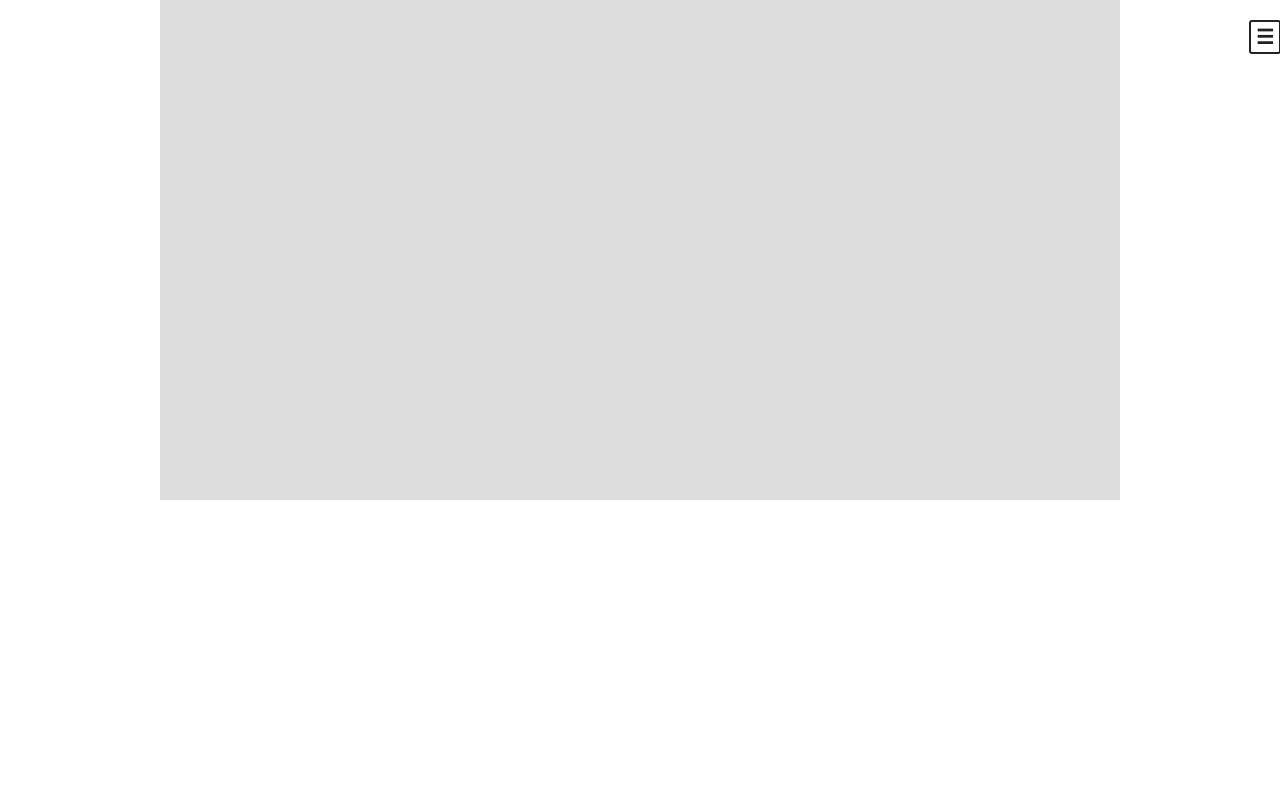
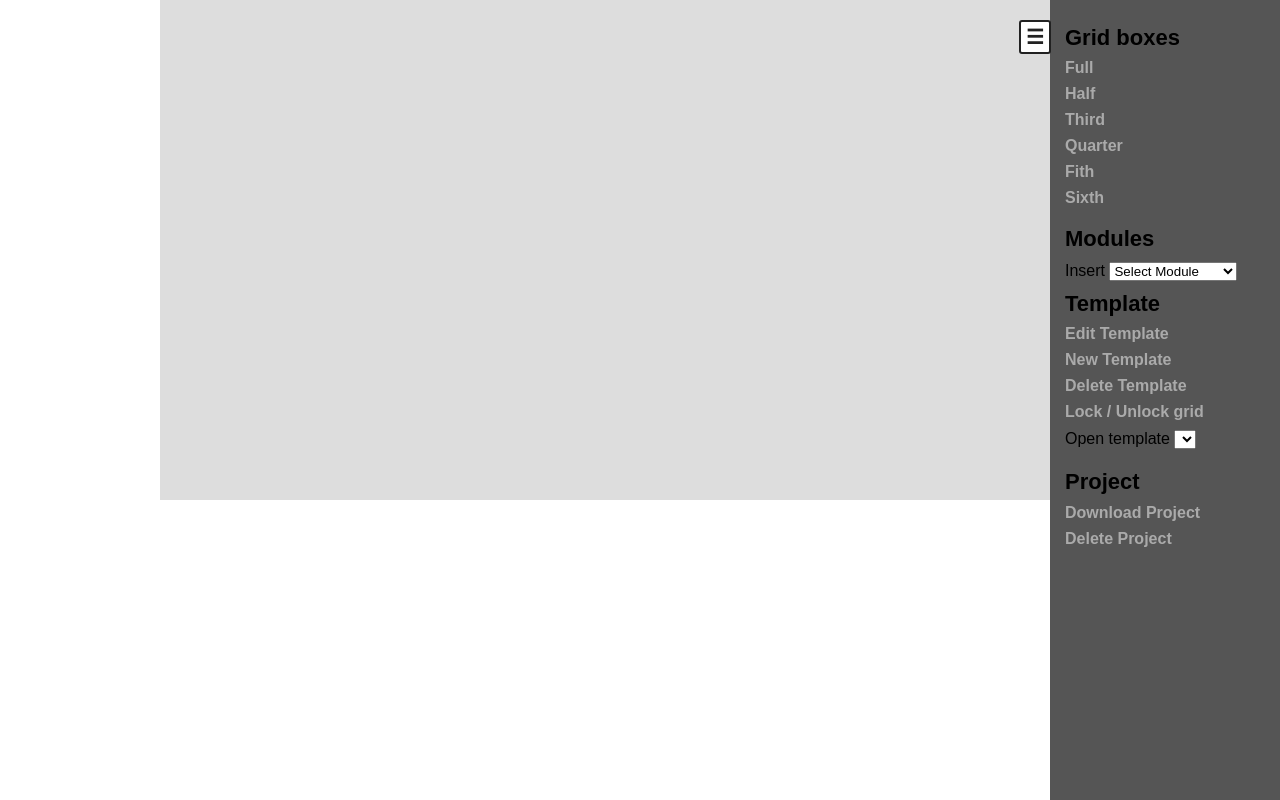
Before and after one commit to sirJiggles/prototype-builder, a PHP site: page / in a window 1280 px wide. Run offline with PHP 8.4, Linux system fonts and the light colour scheme; grey boxes labelled with a size stand in for pictures from a placeholder-image service; lists and menus that the app fills with data are empty; style sheets or scripts are compiled from the project's sources; some libraries are stand-ins or nearby versions.

Commit message:
Locking done on a template level, also added confirm for deleting the project (new popup)

```diff
--- a/assets/css/screen.css
+++ b/assets/css/screen.css
@@ -160,7 +160,7 @@ body { overflow-x: hidden; }
 
 .tools-link { font-size: 1.25em; color: #222222; font-weight: 700; text-decoration: none; position: absolute; left: -31px; padding: 5px; background-color: white; border: 2px solid #222222; display: block; top: 20px; -webkit-border-radius: 3px; -moz-border-radius: 3px; -ms-border-radius: 3px; -o-border-radius: 3px; border-radius: 3px; z-index: 2; }
 
-.tools { position: fixed; width: 300px; right: -300px; top: 0; height: 100%; background-color: #555555; z-index: 9998; padding: 15px; -webkit-transition-property: all; -moz-transition-property: all; -o-transition-property: all; transition-property: all; -webkit-transition-duration: 0.3s; -moz-transition-duration: 0.3s; -o-transition-duration: 0.3s; transition-duration: 0.3s; -webkit-transition-timing-function: ease-in; -moz-transition-timing-function: ease-in; -o-transition-timing-function: ease-in; transition-timing-function: ease-in; }
+.tools { position: fixed; width: 230px; right: -230px; top: 0; height: 100%; background-color: #555555; z-index: 9998; padding: 15px; -webkit-transition-property: all; -moz-transition-property: all; -o-transition-property: all; transition-property: all; -webkit-transition-duration: 0.3s; -moz-transition-duration: 0.3s; -o-transition-duration: 0.3s; transition-duration: 0.3s; -webkit-transition-timing-function: ease-in; -moz-transition-timing-function: ease-in; -o-transition-timing-function: ease-in; transition-timing-function: ease-in; }
 
 .tools.active { right: 0px; }
 
@@ -173,31 +173,27 @@ body { overflow-x: hidden; }
 .tools code { display: none; }
 
 /* NEW GRID BOXES ADDED TO THE STAGE */
-.grid-box { min-height: 100px; display: block; float: left; position: relative; }
-
-.grid-box.unlocked { border: 1px solid black; background-color: white; padding: 10px; }
+.grid-box { min-height: 100px; display: block; float: left; position: relative; padding: 10px; background-color: white; border: 1px solid black; }
 
 .grid-box.grid-active { border: 3px solid blue; }
 
-.grid-box.end.unlocked { border: 1px solid red; }
+.grid-box.end { border: 1px solid red; }
 
 .grid-box.grid-active.end { border: 3px solid red; }
 
 .grid-box.end a.end-toggle { -webkit-transform: rotate(180deg); -moz-transform: rotate(180deg); -ms-transform: rotate(180deg); -o-transform: rotate(180deg); transform: rotate(180deg); right: 63px; top: 14px; }
 
-.grid-box:hover a.lock { display: none; }
-
-.grid-box:hover a.unlock { display: block; }
-
-.grid-box.unlocked:hover a.control { display: block; }
-
-.grid-box.unlocked:hover a.unlock { display: none; }
+.grid-box:hover a.control { display: block; }
 
 .grid-box a.control { position: absolute; top: 16px; color: #555; font-weight: 700; font-size: 1.625em; font-family: 'entypo'; line-height: 0; vertical-align: -6px; text-decoration: none; z-index: 997; display: none; outline: none; text-decoration: none; }
 
 .grid-box a.control:hover { outline: none; text-decoration: none; }
 
 .grid-box a.control:after { position: absolute; content: ' '; width: 20px; height: 20px; -webkit-border-radius: 10px; -moz-border-radius: 10px; -ms-border-radius: 10px; -o-border-radius: 10px; border-radius: 10px; background-color: #888888; background: -moz-linear-gradient(top, #dddddd 0%, #555555 100%); background: -webkit-gradient(linear, left top, left bottom, color-stop(0%, #dddddd), color-stop(100%, #555555)); background: -webkit-linear-gradient(top, #dddddd 0%, #555555 100%); background: -o-linear-gradient(top, #dddddd 0%, #555555 100%); background: -ms-linear-gradient(top, #dddddd 0%, #555555 100%); background: linear-gradient(to bottom, #dddddd 0%, #555555 100%); filter: progid:DXImageTransform.Microsoft.gradient(startColorstr='#dddddd', endColorstr='#555555',GradientType=0); top: -12px; left: -6px; z-index: -1; border: 1px solid #222222; }
+
+.main.lock .grid-box { padding: 0px; background: none; border: none; }
+
+.main.lock .grid-box:hover a.control { display: none; }
 
 .grid-box a.end-toggle { right: 60px; }
 
@@ -208,8 +204,6 @@ body { overflow-x: hidden; }
 .grid-box a.remove { right: 37px; }
 
 .grid-box a.remove:after { left: -7px; }
-
-.grid-box a.lock, .grid-box a.unlock { right: 10px; }
 
 .grid-box a.dragger { left: 10px; }
 
@@ -223,7 +217,13 @@ body { overflow-x: hidden; }
 
 .popup { background-color: white; -webkit-border-radius: 5px; -moz-border-radius: 5px; -ms-border-radius: 5px; -o-border-radius: 5px; border-radius: 5px; padding: 25px; display: none; position: fixed; left: 50%; top: 25%; width: 315px; margin: 0 0 0 -162px; padding: 30px; z-index: 99999; }
 
-.popup h2 { line-height: 1.0em; }
+.popup h2 { line-height: 1.0em; width: 100%; }
+
+.popup ul { list-style-type: none; padding: 0; margin: 0; }
+
+.popup ul li { display: block; float: left; margin: 0 20px 0 0; }
+
+.popup ul li a { text-decoration: none; }
 
 .popup a.close-button { position: absolute; top: 0px; right: 0px; outline: none; text-decoration: none; height: 20px; width: 20px; }
 
--- a/assets/js/script.js
+++ b/assets/js/script.js
@@ -56,11 +56,24 @@ $(window).ready(function () {
         $('.tools').toggleClass('active');
     });
 
-    //clearing the local file on file system HTML5
+    // Removing the project
     $('.clear-store').click(function(e){
         e.preventDefault();
+        $('.project-delete').show();
+        $('.overlay').show();
+    });
+
+    $('.delete-project').click(function(e){
+        e.preventDefault();
         updateStore(true, false);
-    })
+        hidePopup();
+    });
+
+    $('.cancel-delete').click(function(e){
+        e.preventDefault();
+        hidePopup();
+    });
+
 
     // create nested sortables, on chnage we call the update store function
     $('.main').nestedSortable({
@@ -201,7 +214,6 @@ $(window).ready(function () {
         $('#popup-template-name').val(global.currentTemplate);
         $('.popup.template-edit').show();
         $('.overlay').show();
-        $('.tools').toggleClass('active');
     });
 
     // New template functionality
@@ -210,7 +222,7 @@ $(window).ready(function () {
 
         // create the new template name based on the size of the templates array
         var newTemplateName = 'template-' + (Object.keys(global.templates).length + 1);
-        global.templates[newTemplateName] = {grid:{}, positions:[]};
+        global.templates[newTemplateName] = {grid:{}, positions:[], locked:false};
         global.gridIdent = 0;
         global.currentTemplate = newTemplateName;
 
@@ -261,7 +273,6 @@ $(window).ready(function () {
             alert ('Cannot remove the only template you have!');
         }
 
-        $('.tools').toggleClass('active');
     });
 
     // Download project functionality
@@ -271,16 +282,17 @@ $(window).ready(function () {
         // post the hidden form with the json data in it
         $('#data').val(JSON.stringify(global));
         $('#data-form').submit();
+    });
 
-        // submit the post data to the download file
-        /*$.ajax({
-            type: "POST",
-            url: "includes/download.inc.php",
-            data: 'data='+JSON.stringify(global),
-            success: function() {
-
-            }
-        });*/
+    // lock / unlocking the template
+    $('.lock-template').click(function(e){
+        $('.main').toggleClass('lock');
+        if ($('.main').hasClass('lock')){
+            global.templates[global.currentTemplate].lock = true;
+        }else{
+            global.templates[global.currentTemplate].lock = false;
+        }
+        updateStore(false);
     })
 
 });
@@ -315,6 +327,9 @@ function loadTemplate(){
     }
     global.gridIdent = gridCount;
 
+    if(global.templates[global.currentTemplate].lock){
+        $('.main').addClass('lock');
+    }
 
     $.each(global.templates[global.currentTemplate].positions, function(key, gridId){
         // add grid objects to the stage
@@ -367,8 +382,6 @@ function addGridObjectToStage(type, id){
     var gridObject = $('<li class="grid-box grid-active col span-1 unlocked" id="grid-ident-'+id+'">'+
                         '<a href="#" class="dragger control">&#9871;</a>'+
                         '<a class="settings control" href="#" title="click here to edit this box">&#9881;</a>'+
-                        '<a class="lock control" href="#" title="click here to lock this box">&#128274;</a>'+
-                        '<a class="unlock control" href="#" title="click here to unclock this box">&#128275;</a>'+
                         '<a class="end-toggle control" href="#" title="End class">&#58542;</a>'+
                         '<a class="remove control" href="#" title="Remove Item">&#10060;</a>'+
                         '<div class="text-label-proto-builder"></div></li>');
@@ -430,17 +443,6 @@ function addGridObjectToStage(type, id){
             }
         });
 
-    });
-
-    // lock / unlock button click
-    $(gridObject).find('.lock').click(function(e){
-        e.preventDefault();
-        $(gridObject).removeClass('unlocked');
-    });
-
-    $(gridObject).find('.unlock').click(function(e){
-        e.preventDefault();
-        $(gridObject).addClass('unlocked');
     });
 
     //making the grid object the 'active' item
--- a/assets/sass/includes/_style.scss
+++ b/assets/sass/includes/_style.scss
@@ -84,8 +86,8 @@ body{
 
 .tools{
     position:fixed;
-    width:300px;
-    right:-300px;
+    width:230px;
+    right:-230px;
     top:0;
     height:100%;
     background-color:$color2;
--- a/includes/download.inc.php
+++ b/includes/download.inc.php
@@ -3,6 +3,9 @@
 /*
  * This is where the project download is handled, this is hit via AJAX
  */
+
+// Turn off all error reporting
+error_reporting(0);
 
 require_once('HZip.php');
 
--- a/includes/header.inc.php
+++ b/includes/header.inc.php
@@ -1,16 +1,3 @@
-<?php
-
-/*
- * Header file that is included on all pages
- *
- * @author Gareth Fuller
- *
- */
-
-$currentPage = str_replace('.php', '', end(explode('/', $_SERVER['SCRIPT_FILENAME'])));
-
-?>
-
 <!DOCTYPE html>
 <html lang="en" class="no-js">
     <head>
@@ -142,12 +129,24 @@ $currentPage = str_replace('.php', '', end(explode('/', $_SERVER['SCRIPT_FILENAM
             </form>
         </div>
 
+        <!-- popup for confirmation of deleting project -->
+        <div class="popup project-delete">
+            <h2>Delete project</h2>
+            <a class="close-button" title="Click here to cancel deleting the project" href="#">Close</a>
+            <p>Are you sure you wish to delete the project?</p>
+            <ul>
+                <li><a href="#" title="Click here to delete the project" class="delete-project">Yes, remove</a></li>
+                <li><a href="#" title="click here to cacel deleting the project" class="cancel-delete">No, what was I thiking</a></li>
+           </ul>
+        </div>
+
+
         <!-- Hidden form that contains the json data for downloading the project -->
         <form action="/includes/download.inc.php" method="post" id="data-form">
             <input type="hidden" name="data" id="data" value="" />
         </form>
 
-        <aside class="tools">
+        <aside class="tools active">
             <div class="tools-wrapper">
                 <a href="#" title="toggle tools" class="tools-link">&#9776;</a>
                 <h3>Grid boxes</h3>
@@ -192,19 +191,24 @@ $currentPage = str_replace('.php', '', end(explode('/', $_SERVER['SCRIPT_FILENAM
                     <code id="code-<?php echo $entryRaw; ?>"><?php echo $markup; ?></code>
                 <?php endforeach; ?>
 
-                <h3>Project</h3>
-                <ul class="global-controls">
+                <h3>Template</h3>
+                <ul class="template-controls">
                     <li><a href="#" title="Click here to edit the name of this template" class="edit-template">Edit Template</a></li>
                     <li><a href="#" title="Click to create a new template" class="new-template">New Template</a></li>
                     <li><a href="#" title="Click to delete current template" class="delete-template">Delete Template</a></li>
+                    <li><a href="#" title="Click to lock / unclock the template" class="lock-template">Lock / Unlock grid</a></li>
                     <li>
                         <label for="select-template">Open template</label>
                         <select name="select-template" id="select-template">
 
                         </select>
                     </li>
+                </ul>
+
+                <h3>Project</h3>
+                <ul>
                     <li><a href="#" title="Click to download project" class="download-project">Download Project</a></li>
-                    <li><a href="#" title="Clear local storage" class="clear-store">Clear storage</a></li>
+                    <li><a href="#" title="Delete the project" class="clear-store">Delete Project</a></li>
                 </ul>
 
             </div>
```
Also changed, not shown: other parts of assets/sass/includes/_style.scss (+33 -26 lines).
